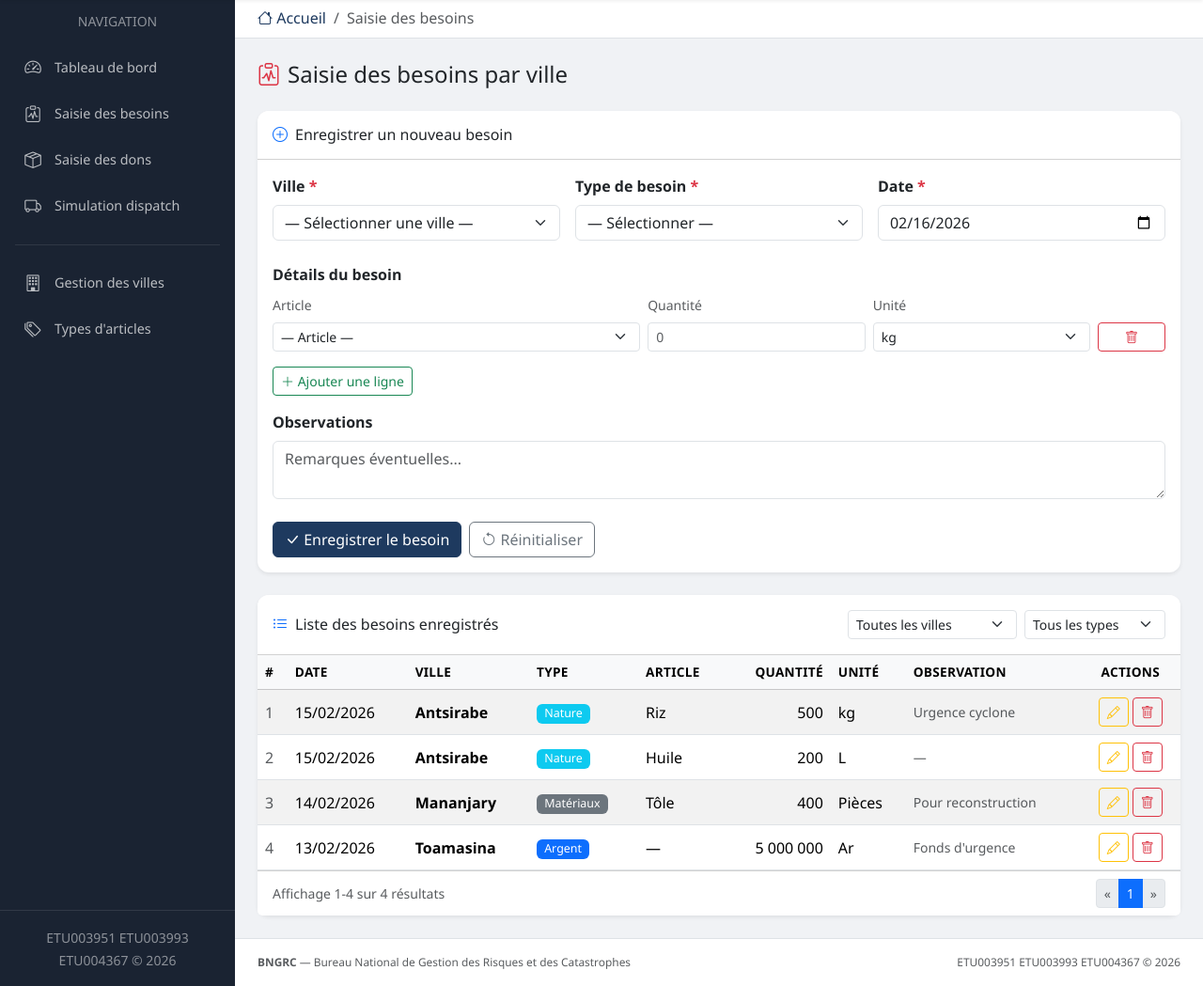
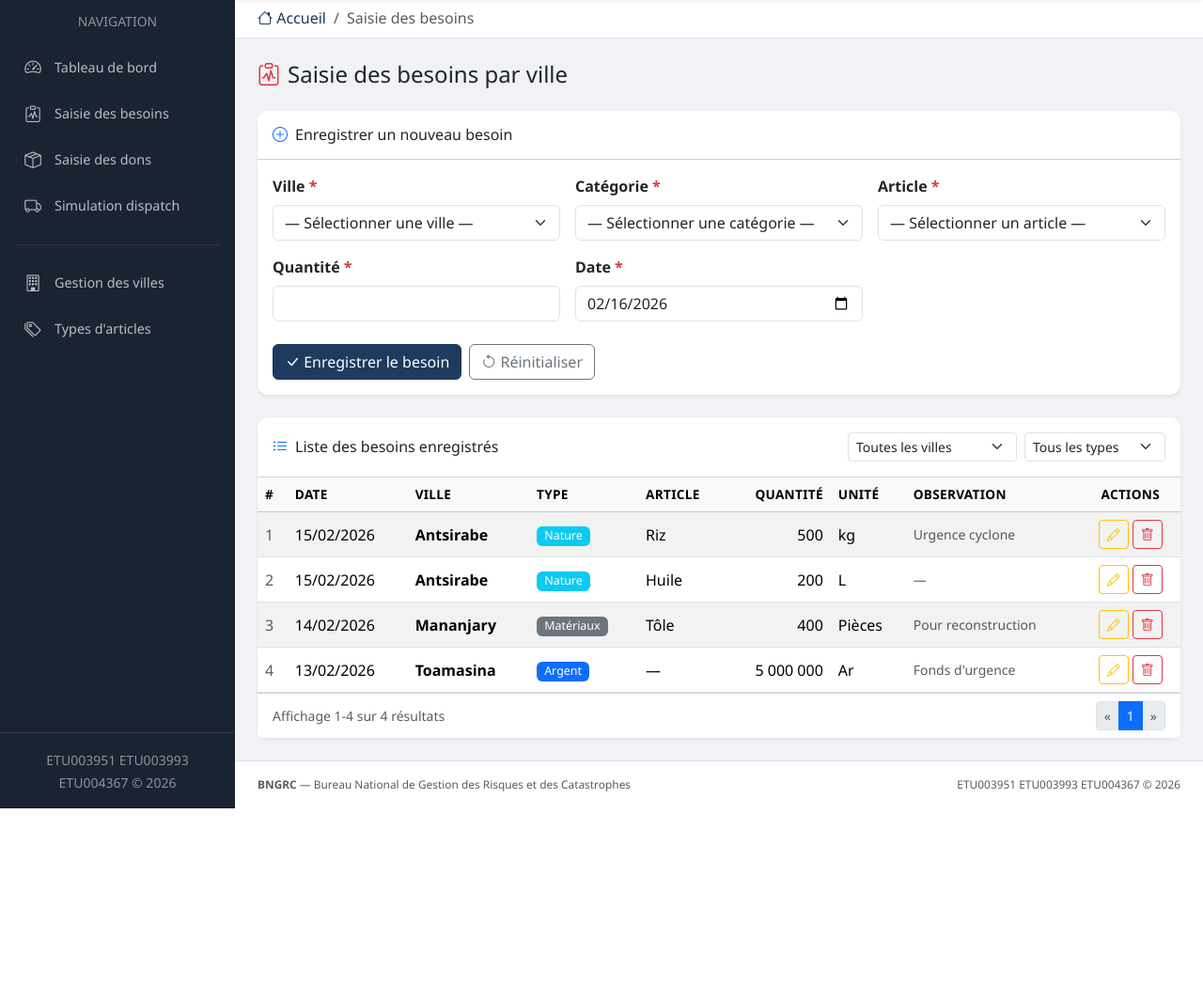
Before and after one commit to Conquerant2135/BNGRC, a PHP site: template app/views/besoins.php in a window 1280 px wide. Shown: the part 75-1124 px from the top of the page at 94% size. After the commit the page ends 935 px from the top, so only its background shows below. Run offline with PHP 8.4, Linux system fonts and the light colour scheme; the template is opened without the code that fills it: most values are stand-ins (such as "Sample title", 1, 10 or a date in 2020); some libraries are stand-ins or nearby versions.

Commit message:
feat: implementation insertion
insertion des besoins termines

```diff
--- a/app/views/besoins.php
+++ b/app/views/besoins.php
@@ -16,91 +16,52 @@ ob_start();
     <h6 class="mb-0"><i class="bi bi-plus-circle me-2 text-primary"></i>Enregistrer un nouveau besoin</h6>
   </div>
   <div class="card-body">
-    <form id="formBesoin" method="post" novalidate>
+    <form id="formBesoin" method="post" action="/besoin" novalidate>
       <div class="row g-3">
-        <!-- Ville -->
         <div class="col-md-4">
           <label for="ville" class="form-label fw-semibold">Ville <span class="text-danger">*</span></label>
-          <select class="form-select" id="ville" name="ville_id" required>
+          <select class="form-select" id="ville" name="id_ville" required>
             <option value="">— Sélectionner une ville —</option>
-            <option value="1">Antsirabe — Vakinankaratra</option>
-            <option value="2">Mananjary — Vatovavy</option>
-            <option value="3">Toamasina — Atsinanana</option>
-            <option value="4">Morondava — Menabe</option>
-            <option value="5">Farafangana — Atsimo-Atsinanana</option>
+            <?php foreach ($ville as $v): ?>
+              <option value="<?= $v['id_ville'] ?>"><?= htmlspecialchars($v['nom_ville']) ?></option>
+            <?php endforeach; ?>
           </select>
           <div class="invalid-feedback">Veuillez sélectionner une ville.</div>
         </div>
 
-        <!-- Type de besoin -->
         <div class="col-md-4">
-          <label for="typeBesoin" class="form-label fw-semibold">Type de besoin <span class="text-danger">*</span></label>
-          <select class="form-select" id="typeBesoin" name="type_besoin" required>
-            <option value="">— Sélectionner —</option>
-            <option value="nature">🍚 En nature (riz, huile, ...)</option>
-            <option value="materiaux">🔧 En matériaux (tôle, clous, ...)</option>
-            <option value="argent">💰 En argent</option>
+          <label for="categorie" class="form-label fw-semibold">Catégorie <span class="text-danger">*</span></label>
+          <select class="form-select" id="categorie" name="id_cat" required>
+            <option value="">— Sélectionner une catégorie —</option>
+            <?php foreach ($cat as $c): ?>
+              <option value="<?= $c['id'] ?>"><?= htmlspecialchars($c['nom']) ?></option>
+            <?php endforeach; ?>
           </select>
-          <div class="invalid-feedback">Veuillez choisir un type.</div>
+          <div class="invalid-feedback">Veuillez sélectionner une catégorie.</div>
         </div>
 
-        <!-- Date -->
         <div class="col-md-4">
-          <label for="dateBesoin" class="form-label fw-semibold">Date <span class="text-danger">*</span></label>
-          <input type="date" class="form-control" id="dateBesoin" name="date_besoin" value="<?= date('Y-m-d') ?>" required>
+          <label for="article" class="form-label fw-semibold">Article <span class="text-danger">*</span></label>
+          <select class="form-select" id="article" name="id_article" required>
+            <option value="">— Sélectionner un article —</option>
+            <?php foreach ($article as $a): ?>
+              <option value="<?= $a['id'] ?>"><?= htmlspecialchars($a['nom']) ?></option>
+            <?php endforeach; ?>
+          </select>
+          <div class="invalid-feedback">Veuillez sélectionner un article.</div>
+        </div>
+
+        <div class="col-md-4">
+          <label for="quantite" class="form-label fw-semibold">Quantité <span class="text-danger">*</span></label>
+          <input type="number" step="0.001" min="0.001" class="form-control" id="quantite" name="quantite" required>
+          <div class="invalid-feedback">Quantité requise.</div>
+        </div>
+
+        <div class="col-md-4">
+          <label for="dateDemande" class="form-label fw-semibold">Date <span class="text-danger">*</span></label>
+          <input type="date" class="form-control" id="dateDemande" name="date_demande" value="<?= date('Y-m-d') ?>" required>
           <div class="invalid-feedback">Date requise.</div>
         </div>
-      </div>
-
-      <!-- Dynamic article lines -->
-      <div class="mt-4">
-        <label class="form-label fw-semibold">Détails du besoin</label>
-        <div id="lignesBesoins">
-          <!-- Ligne 1 -->
-          <div class="row g-2 mb-2 ligne-besoin align-items-end">
-            <div class="col-md-5">
-              <label class="form-label small text-muted">Article</label>
-              <select class="form-select form-select-sm" name="article[]">
-                <option value="">— Article —</option>
-                <option value="riz">Riz</option>
-                <option value="huile">Huile</option>
-                <option value="eau">Eau</option>
-                <option value="tole">Tôle</option>
-                <option value="clous">Clous</option>
-                <option value="ciment">Ciment</option>
-                <option value="bois">Bois</option>
-              </select>
-            </div>
-            <div class="col-md-3">
-              <label class="form-label small text-muted">Quantité</label>
-              <input type="number" class="form-control form-control-sm" name="quantite[]" min="1" placeholder="0">
-            </div>
-            <div class="col-md-3">
-              <label class="form-label small text-muted">Unité</label>
-              <select class="form-select form-select-sm" name="unite[]">
-                <option value="kg">kg</option>
-                <option value="L">Litres</option>
-                <option value="pièces">Pièces</option>
-                <option value="sacs">Sacs</option>
-                <option value="Ar">Ariary</option>
-              </select>
-            </div>
-            <div class="col-md-1">
-              <button type="button" class="btn btn-sm btn-outline-danger w-100 btn-remove-line" title="Supprimer">
-                <i class="bi bi-trash"></i>
-              </button>
-            </div>
-          </div>
-        </div>
-        <button type="button" class="btn btn-sm btn-outline-success mt-2" id="btnAddLine">
-          <i class="bi bi-plus-lg"></i> Ajouter une ligne
-        </button>
-      </div>
-
-      <!-- Observations -->
-      <div class="mt-3">
-        <label for="observation" class="form-label fw-semibold">Observations</label>
-        <textarea class="form-control" id="observation" name="observation" rows="2" placeholder="Remarques éventuelles..."></textarea>
       </div>
 
       <div class="mt-4 d-flex gap-2">
```
Also changed, not shown: app/bootstrap.php (+9 -10 lines), app/controllers/BesoinController.php (added, +32 -0 lines), app/repositories/ArticleRepository.php (added, +40 -0 lines), app/repositories/BesoinRepository.php (added, +43 -0 lines), app/repositories/CategorieRepository.php (added, +17 -0 lines), app/repositories/TraboinaRepository.php (added, +27 -0 lines), app/repositories/UniteRepository.php (added, +17 -0 lines), app/repositories/VilleRepository.php (added, +17 -0 lines), app/routes.php (+23 -3 lines), app/services/BesoinService.php (added, +38 -0 lines), database/data.sql (+28 -0 lines), todo_besoin.md (added, +33 -0 lines).
